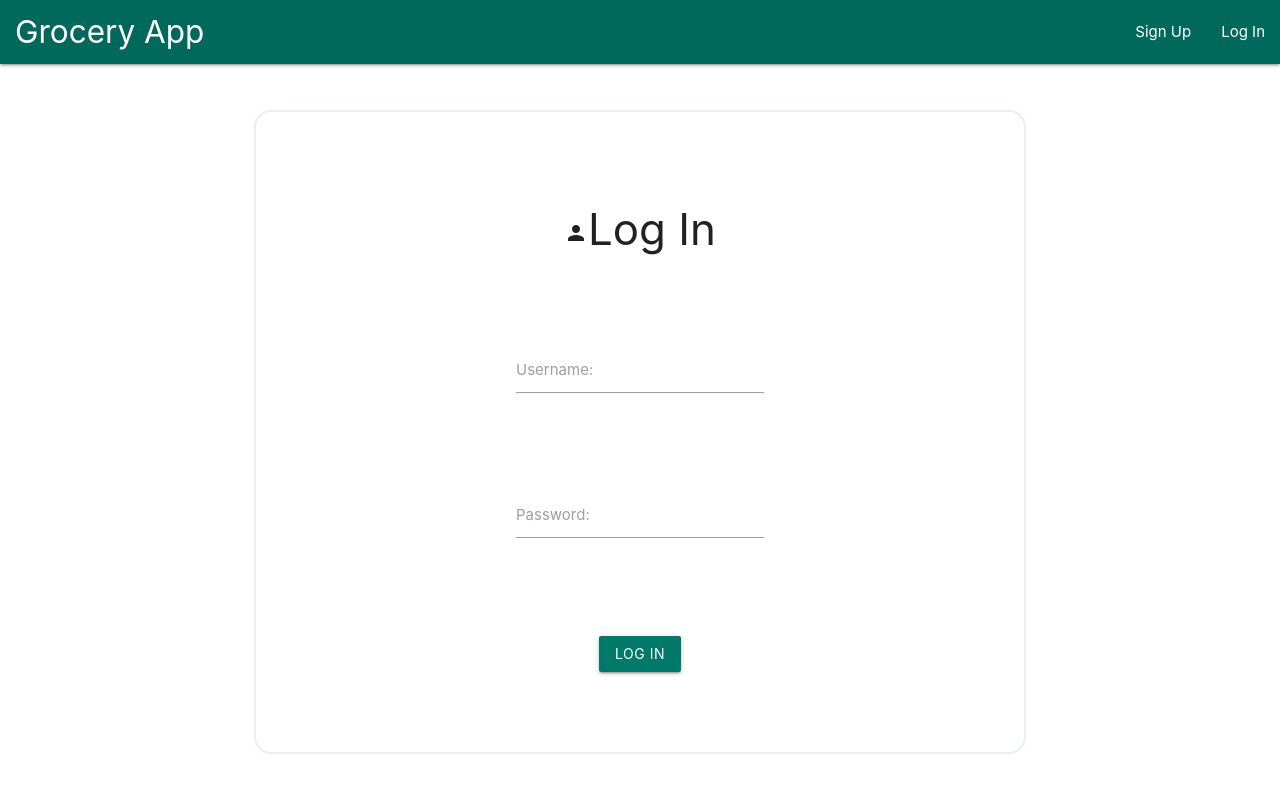
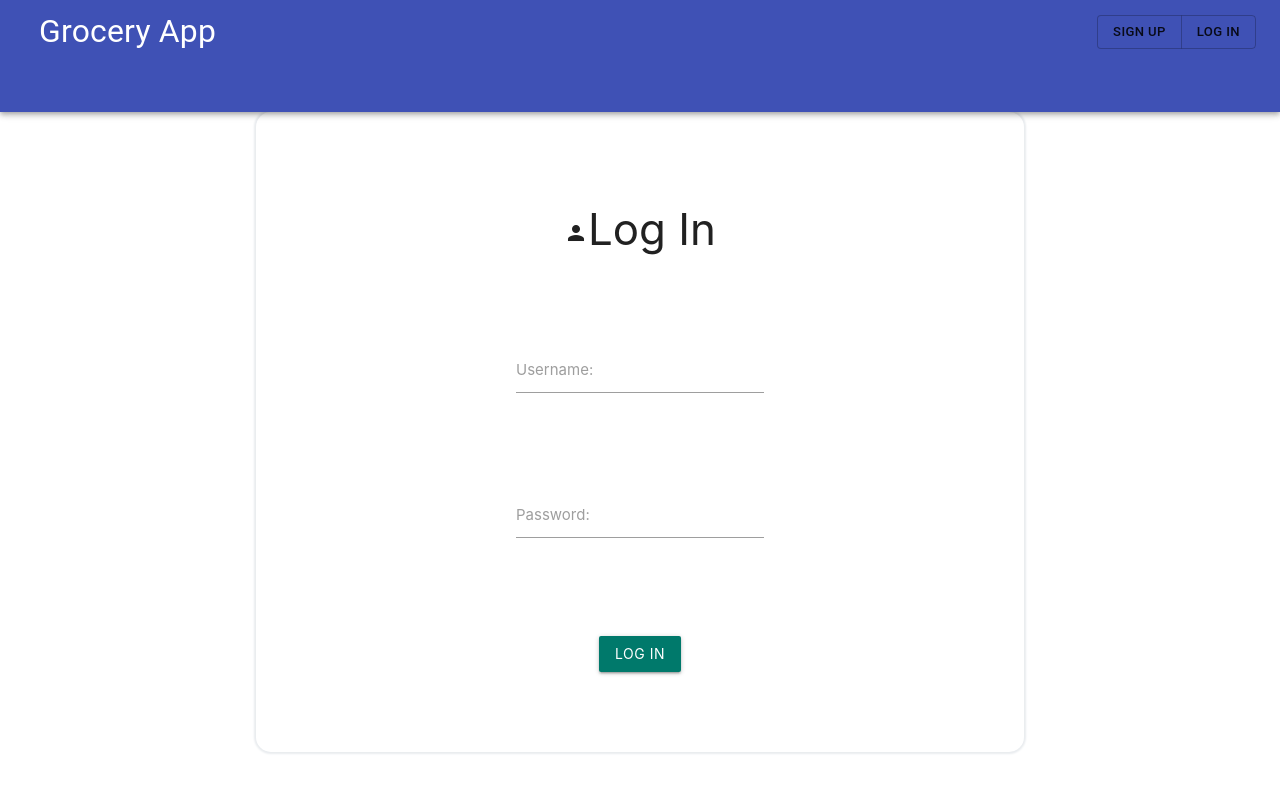
Before and after one commit to horotranee/MealPlanner, a React (Create React App) app in the folder client/: page /login in a window 1280 px wide. Shown: the top 792 px of the page. Built offline with nearby package versions, Linux system fonts and the light colour scheme; no server answers.

Commit message:
more conversion to material-ui

```diff
--- a/client/src/react-components/Calendar/index.js
+++ b/client/src/react-components/Calendar/index.js
@@ -1,5 +1,7 @@
 import React, { Component } from 'react'
 import Calendar from 'react-calendar'
+import { Button } from '@material-ui/core'
+import { List, Edit } from '@material-ui/icons'
 import 'react-calendar/dist/Calendar.css'
 import './style.css'
 
@@ -79,11 +81,11 @@ export class CalendarView extends Component {
     return (
       <div id='calView'>
         <NavBar uid={this.props.uid}/>
-        <Calendar className="custom-calendar-styles grey lighten-5" onChange={this.handleChange} tileContent={calendarContent} />
+        <Calendar className="custom-calendar-styles grey lighten-5 " onChange={this.handleChange} tileContent={calendarContent} />
         <div id="buttonContainer" className={(this.state.showListModal || this.state.showMealModal || this.state.showShoppingModal || this.state.showIngredientModal
           ? 'hide' : '')}>
-          <button className="btn waves-effect waves-light" onClick={() => this.setShoppingModal(true)} ><i className="material-icons left">list</i>Generate Shopping List</button>
-          <button className="btn waves-effect waves-light" onClick={() => this.setIngredientModal(true)}><i className="material-icons left">mode_edit</i>Edit My Ingredients</button>
+          <Button variante='contained' onClick={() => this.setShoppingModal(true)} startIcon={<List />}>Generate Shopping List</Button>
+          <Button variante='contained' onClick={() => this.setIngredientModal(true)} startIcon={<Edit />}>Edit My Ingredients</Button>
         </div>
         <ListModal
           uid={this.props.uid}
--- a/client/src/react-components/IngredientModal/index.js
+++ b/client/src/react-components/IngredientModal/index.js
@@ -1,6 +1,8 @@
 import React, { Component } from 'react'
 import Modal from 'react-modal'
 import { getUserById, setIngredients } from '../../actions/actions'
+import { Button } from '@material-ui/core'
+import { Save, Add, ChevronLeft } from '@material-ui/icons'
 import './styles.css'
 
 export class IngredientModal extends Component {
@@ -67,7 +69,7 @@ export class IngredientModal extends Component {
         onAfterClose={this.afterClose}
         contentLabel="Ingredients Modal"
       >
-        <button onClick={this.handleReturn} className="btn waves-effect waves-light teal darken-2"><i className="material-icons left">chevron_left</i>Return</button>
+        <Button onClick={this.handleReturn} variant='contained' startIcon={<ChevronLeft />}>Return</Button>
         <h5>My Ingredients:</h5>
         <div className='list-holder'>
           <ul>
@@ -82,8 +84,8 @@ export class IngredientModal extends Component {
               })
             }
           </ul>
-          <button className='btn waves-effect waves-light' onClick={this.handleAddIngredient}><i className='material-icons left'>add</i>Add Ingredient</button>
-          <button className='btn waves-effect waves-light' onClick={this.saveData}><i className='material-icons left'>save</i>Save Data</button>
+          <Button variant='contained' startIcon={<Add />} onClick={this.handleAddIngredient}>Add Ingredient</Button>
+          <Button variant='contained' startIcon={<Save />} onClick={this.saveData}>Save Data</Button>
         </div>
       </Modal>
     )
--- a/client/src/react-components/ListModal/index.js
+++ b/client/src/react-components/ListModal/index.js
@@ -1,5 +1,7 @@
 import React, { Component } from 'react'
 import Modal from 'react-modal'
+import { Button, Accordion, AccordionSummary, AccordionDetails } from '@material-ui/core'
+import { Add, Close, ExpandMore } from '@material-ui/icons'
 import { getUserById } from '../../actions/actions'
 import './styles.css'
 
@@ -41,8 +43,10 @@ export class ListModal extends Component {
         <h4>Meals for {this.props.date.toDateString()}:</h4>
 
         {this.state.meals.map(meal => {
-          return(<details>
-            <summary>{meal.name}</summary>
+          return(
+            <Accordion>
+              <AccordionSummary expandIcon={<ExpandMore />} >{meal.name}</AccordionSummary>
+              <AccordionDetails>
                 <h6>Ingredients: </h6>
                 <ul>
                   {
@@ -55,11 +59,13 @@ export class ListModal extends Component {
                 </ul>
                 <h6>Description:</h6>
                 <ul>{meal.description}</ul>
-          </details>)
+              </AccordionDetails>
+            </Accordion>
+          )
         })}
 
-        <button onClick={this.showMealModal} className="btn waves-effect waves-light teal darken-2 right"><i className='material-icons left'>add</i>New Meal</button>
-        <button onClick={this.props.exit} className="btn waves-effect waves-light red darken-2 right"><i className="material-icons left">close</i>Close</button>
+        <Button onClick={this.showMealModal} startIcon={<Add />}>New Meal</Button>
+        <Button onClick={this.props.exit} startIcon={<Close />}>Close</Button>
       </Modal>
     )
     }
--- a/client/src/react-components/NavBar/index.js
+++ b/client/src/react-components/NavBar/index.js
@@ -1,5 +1,5 @@
 import React, { Component } from 'react'
-import { Button, Menu, MenuItem } from '@material-ui/core'
+import { Button, Menu, MenuItem, AppBar, Toolbar, Typography, ButtonGroup } from '@material-ui/core'
 import { getUserById } from '../../actions/actions'
 import './style.css'
 
@@ -45,10 +45,15 @@ export class NavBar extends Component {
   render () {
     const getRightSide = () => {
       if (!this.props.uid) {
-        return ( <ul className='right'><li><a href='/signup'>Sign Up</a></li><li><a href='/login'>Log In</a></li></ul> )
+        return (
+          <ButtonGroup style={{ marginLeft: 'auto' }} >
+            <Button onClick={() => window.open('/signup', '_self')}>Sign Up</Button>
+            <Button onClick={() => window.open('/login', '_self')}>Log In</Button>
+          </ButtonGroup>
+        )
       } else {
         return (
-          <div className='right'>
+          <div style={{ marginLeft: 'auto' }}>
             <Button id='menuAnchor' aria-controls='user-menu' aria-haspopup='true' onClick={this.handleMenuOpen}><i className='material-icons left'>person</i><h6>{this.state.username}</h6></Button>
             <Menu
               id='user-menu'
@@ -68,12 +73,12 @@ export class NavBar extends Component {
     }
 
     return (
-      <nav className='teal darken-3'>
-        <div className='nav-wrapper'>
-          <a href='/' id='logo' className='brand-logo'>Grocery App</a>
+      <AppBar position='static'>
+        <Toolbar className='nav-wrapper'>
+          <a href='/' id='logo' className='brand-logo'><Typography variant='h4'>Grocery App</Typography></a>
           { getRightSide() }
-        </div>
-      </nav>
+        </Toolbar>
+      </AppBar>
     )
   }
 }
--- a/client/src/react-components/NavBar/style.css
+++ b/client/src/react-components/NavBar/style.css
@@ -12,7 +12,7 @@
   font-family: inherit;
 }
 
-#user-menu a {
+.nav-wrapper a {
   font-family: inherit;
   text-decoration: none;
   color: inherit;
```
Lines whose indentation alone changed are shown as unchanged.
